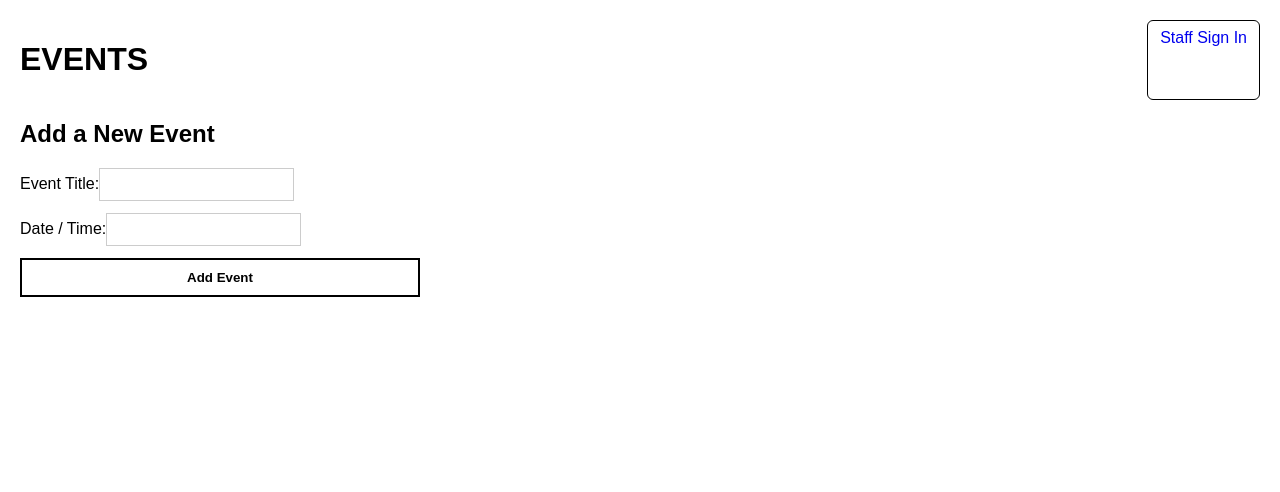
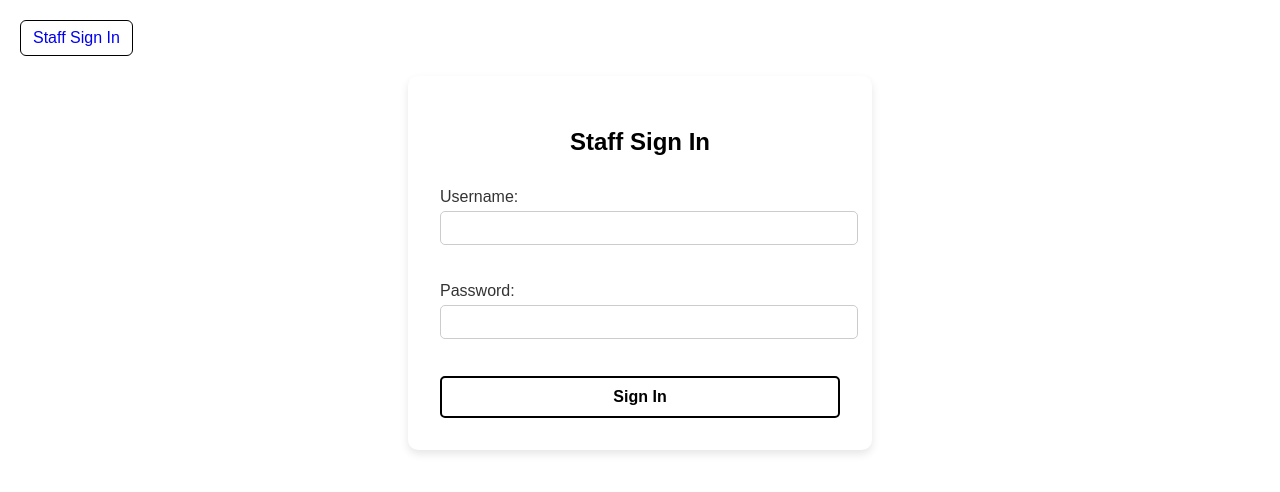
Before and after one commit to IIHHII/events-platform, a React (Create React App) app in the folder frontend/: page /add-event in a window 1280 px wide. Shown: the top 492 px of the page. Built offline with nearby package versions, Linux system fonts and the light colour scheme.

Commit message:
staff sign in

```diff
--- a/frontend/src/App.jsx
+++ b/frontend/src/App.jsx
@@ -8,7 +8,6 @@ const App = () => {
   return (
     <div style={{ padding: '20px', fontFamily: 'sans-serif' }}>
       <div style={{ display: 'flex', justifyContent: 'space-between' }}>
-        <h1>EVENTS</h1>
         <Link to="/add-event" style={{ border: '1px solid #000', padding: '8px 12px', borderRadius: '6px', textDecoration: 'none' }}>Staff Sign In</Link>
       </div>
       <Routes>
--- a/frontend/src/components/eventsForm.jsx
+++ b/frontend/src/components/eventsForm.jsx
@@ -1,9 +1,15 @@
 import React, { useState } from 'react';
+import LoginForm from './loginForm';
 import '../styles/eventsForm.css';
 
 const EventForm = () => {
+  const [isLoggedIn, setIsLoggedIn] = useState(false);
   const [title, setTitle] = useState('');
   const [dateTime, setDateTime] = useState('');
+
+  const handleLoginSuccess = () => {
+    setIsLoggedIn(true);
+  };
 
   const handleSubmit = (e) => {
     e.preventDefault();
@@ -12,18 +18,36 @@ const EventForm = () => {
     setDateTime('');
   };
 
+  if (!isLoggedIn) {
+    return <LoginForm onLoginSuccess={handleLoginSuccess} />;
+  }
+
   return (
+    <>
+      <h1>EVENTS</h1>
       <form className="event-form" onSubmit={handleSubmit}>
+        <h2>Add New Event</h2>
         <label>
           Event Title:
-        <input type="text" value={title} onChange={(e) => setTitle(e.target.value)} required />
+          <input
+            type="text"
+            value={title}
+            onChange={(e) => setTitle(e.target.value)}
+            required
+          />
         </label>
         <label>
           Date / Time:
-        <input type="text" value={dateTime} onChange={(e) => setDateTime(e.target.value)} required />
+          <input
+            type="text"
+            value={dateTime}
+            onChange={(e) => setDateTime(e.target.value)}
+            required
+          />
         </label>
         <button type="submit">Add Event</button>
       </form>
+    </>
   );
 };
 
--- /dev/null
+++ b/frontend/src/components/loginForm.jsx
@@ -0,0 +1,43 @@
+import React, { useState } from 'react';
+import '../styles/loginForm.css';
+
+const LoginForm = ({ onLoginSuccess }) => {
+  const [username, setUsername] = useState('');
+  const [password, setPassword] = useState('');
+
+  const handleLogin = (e) => {
+    e.preventDefault();
+    if (username === 'staff' && password === 'password123') {
+      onLoginSuccess();
+    } else {
+      alert('Incorrect username or password');
+    }
+  };
+
+  return (
+    <form className="event-form" onSubmit={handleLogin}>
+      <h2>Staff Sign In</h2>
+      <label>
+        Username:
+        <input
+          type="text"
+          value={username}
+          onChange={(e) => setUsername(e.target.value)}
+          required
+        />
+      </label>
+      <label>
+        Password:
+        <input
+          type="password"
+          value={password}
+          onChange={(e) => setPassword(e.target.value)}
+          required
+        />
+      </label>
+      <button type="submit">Sign In</button>
+    </form>
+  );
+};
+
+export default LoginForm;
--- a/frontend/src/pages/addEventsPage.jsx
+++ b/frontend/src/pages/addEventsPage.jsx
@@ -5,7 +5,6 @@ import '../styles/eventsForm.css';
 const AddEventPage = () => {
   return (
     <>
-      <h2>Add a New Event</h2>
       <EventForm />
     </>
   );
--- /dev/null
+++ b/frontend/src/styles/loginForm.css
@@ -0,0 +1,47 @@
+.event-form {
+    max-width: 400px;
+    margin: 80px auto;
+    padding: 30px;
+    background-color: #ffffff;
+    border: 2px solid #ffffff;
+    border-radius: 10px;
+    box-shadow: 0 4px 8px rgba(0, 0, 0, 0.1);
+  }
+
+  .event-form h2 {
+    text-align: center;
+    margin-bottom: 20px;
+    font-size: 24px;
+  }
+
+  .event-form label {
+    display: block;
+    margin-bottom: 15px;
+    font-size: 16px;
+    color: #333;
+  }
+
+  .event-form input {
+    width: 100%;
+    padding: 10px;
+    margin-top: 5px;
+    margin-bottom: 10px;
+    border: 1px solid #ccc;
+    border-radius: 5px;
+    font-size: 14px;
+  }
+
+  .event-form button {
+    width: 100%;
+    padding: 10px;
+    background-color: #ff0000;
+    color: rgb(0, 0, 0);
+    font-size: 16px;
+    border: none;
+    border-radius: 5px;
+    cursor: pointer;
+  }
+
+  .event-form button:hover {
+    background-color: #ffffff;
+  }
```
Lines whose indentation alone changed are shown as unchanged.
